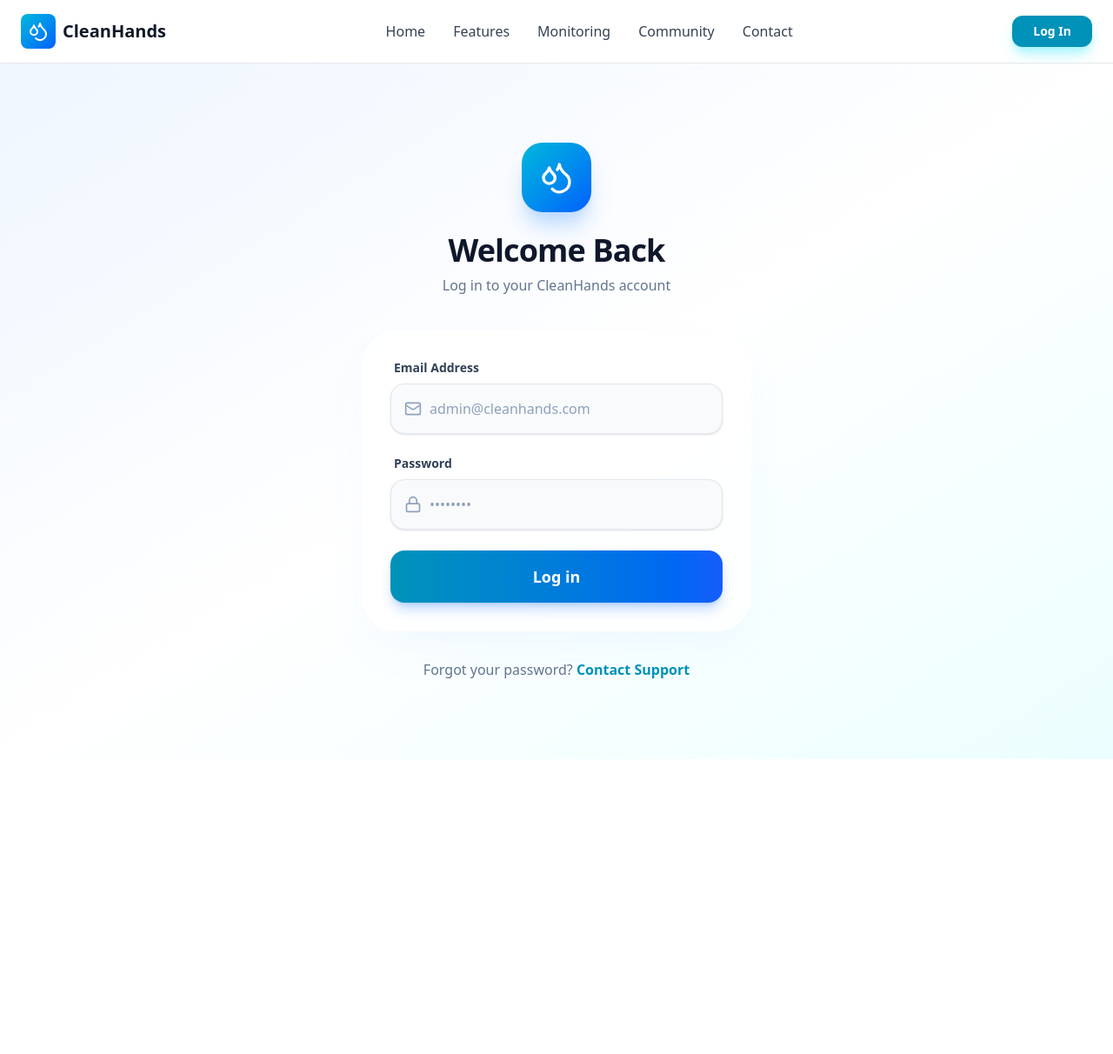
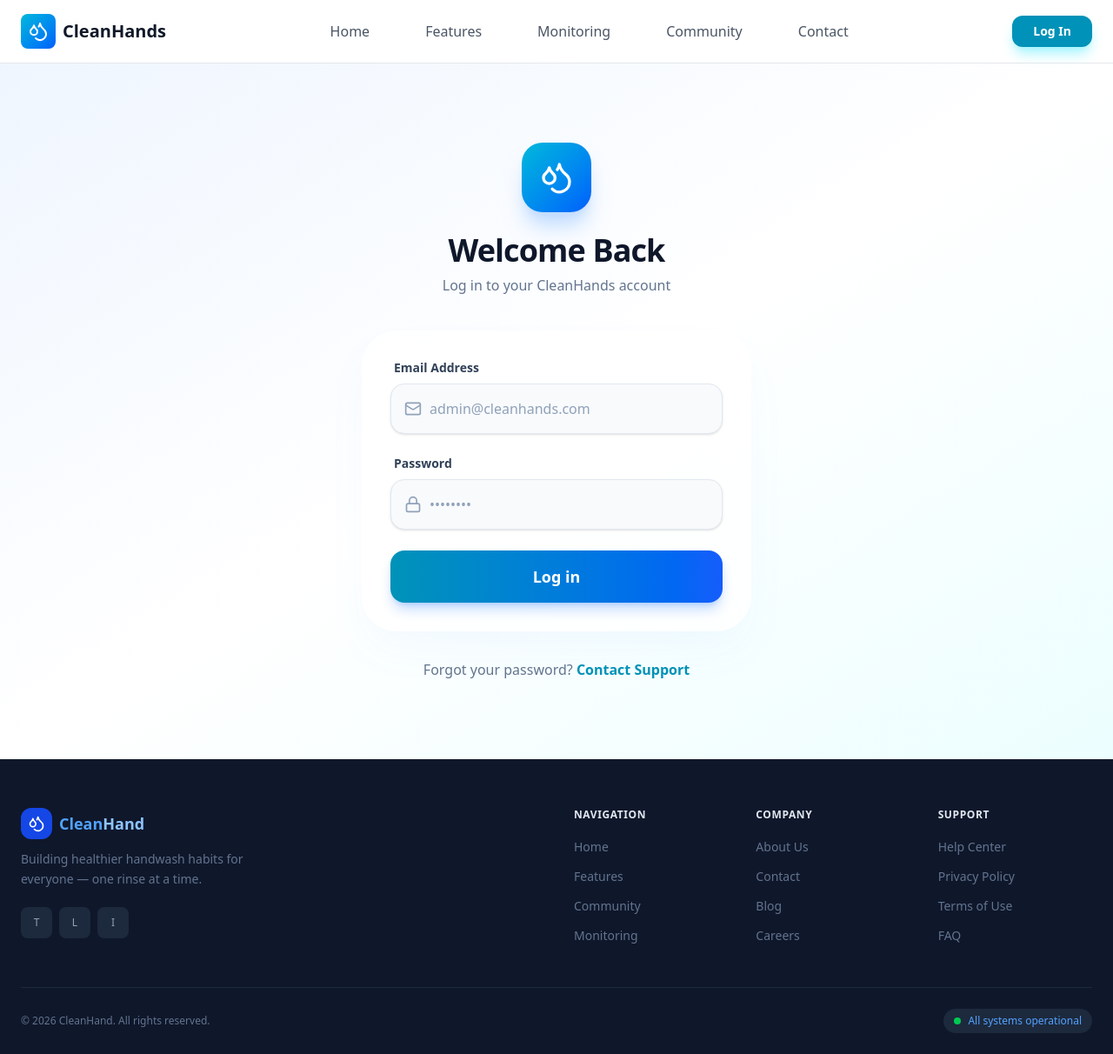
Before and after one commit to Haritha-Pawan/Handwash-Plus, a Next.js app in the folder Frontend/my-app/: page /login in a window 1280 px wide. Shown: the whole page at 87% size. Before the commit the page ends 873 px from the top, so only its background shows below. Built offline with nearby package versions, Linux system fonts and the light colour scheme.

Commit message:
create footer

```diff
--- /dev/null
+++ b/Frontend/my-app/app/components/Footer.jsx
@@ -0,0 +1,83 @@
+import Link from "next/link";
+import { Droplets } from "lucide-react";
+
+const footerLinks = {
+  Navigation: ["Home", "Features", "Community", "Monitoring"],
+  Company: ["About Us", "Contact", "Blog", "Careers"],
+  Support: ["Help Center", "Privacy Policy", "Terms of Use", "FAQ"],
+
+};
+
+export default function Footer() {
+  return (
+    <footer className="bg-slate-900 text-slate-400">
+      <div className="max-w-7xl mx-auto px-6 pt-14 pb-6">
+
+        {/* Top grid */}
+       <div className="grid grid-cols-2 gap-10 mb-12">  {/* 2 col: left brand, right links */}
+
+  {/* LEFT — Brand */}
+  <div>
+    <Link href="/" className="flex items-center gap-2 mb-3">
+      <div className="w-9 h-9 bg-blue-700 rounded-xl flex items-center justify-center">
+        <Droplets className="w-5 h-5 text-white" />
+      </div>
+      <span className="text-lg font-bold text-blue-400">
+        Clean<span className="text-blue-300">Hand</span>
+      </span>
+    </Link>
+    <p className="text-sm text-slate-500 leading-relaxed max-w-[260px]">
+      Building healthier handwash habits for everyone — one rinse at a time.
+    </p>
+    <div className="flex gap-2 mt-5">
+      {["Twitter", "LinkedIn", "Instagram"].map((s) => (
+        <button
+          key={s}
+          className="w-9 h-9 rounded-lg bg-slate-800 hover:bg-blue-700 flex items-center justify-center transition-colors"
+          aria-label={s}
+        >
+          <span className="text-xs text-slate-400">{s[0]}</span>
+        </button>
+      ))}
+    </div>
+  </div>
+
+  {/* RIGHT — Link columns */}
+  <div className="grid grid-cols-3 gap-8">
+    {Object.entries(footerLinks).map(([title, items]) => (
+      <div key={title}>
+        <h4 className="text-xs font-semibold uppercase tracking-wider text-slate-200 mb-4">
+          {title}
+        </h4>
+        <ul className="space-y-2.5">
+          {items.map((item) => (
+            <li key={item}>
+              <Link
+                href={`/${item.toLowerCase().replace(" ", "-")}`}
+                className="text-sm text-slate-500 hover:text-blue-400 transition-colors"
+              >
+                {item}
+              </Link>
+            </li>
+          ))}
+        </ul>
+      </div>
+    ))}
+  </div>
+
+</div>
+
+        {/* Bottom bar */}
+        <div className="border-t border-slate-800 pt-6 flex items-center justify-between">
+          <p className="text-xs text-slate-500">
+            © {new Date().getFullYear()} CleanHand. All rights reserved.
+          </p>
+          <span className="flex items-center gap-2 text-xs text-blue-400 bg-slate-800 px-3 py-1.5 rounded-full">
+            <span className="w-2 h-2 rounded-full bg-green-500 inline-block" />
+            All systems operational
+          </span>
+        </div>
+      </div>
+    </footer>
+  );
+}
--- a/Frontend/my-app/app/components/Navbar.tsx
+++ b/Frontend/my-app/app/components/Navbar.tsx
@@ -38,14 +38,14 @@ export function Navbar() {
           </div>
 
           <div className="hidden md:flex items-center gap-8">
-            <a href="/" className="text-gray-700 hover:text-cyan-600 transition-colors">Home</a>
-            <a href="#" className="text-gray-700 hover:text-cyan-600 transition-colors">Features</a>
-            <a href="#" className="text-gray-700 hover:text-cyan-600 transition-colors">Monitoring</a>
-            <a href="/community" className="text-gray-700 hover:text-cyan-600 transition-colors">Community</a>
+            <a href="/" className="text-md font-medium text-gray-600 px-4 py-2 rounded-lg hover:bg-blue-50 hover:text-blue-700 transition-colors">Home</a>
+            <a href="#" className="text-md font-medium text-gray-600 px-4 py-2 rounded-lg hover:bg-blue-50 hover:text-blue-700 transition-colors">Features</a>
+            <a href="#" className="text-md font-medium text-gray-600 px-4 py-2 rounded-lg hover:bg-blue-50 hover:text-blue-700 transition-colors">Monitoring</a>
+            <a href="/community" className="text-md font-medium text-gray-600 px-4 py-2 rounded-lg hover:bg-blue-50 hover:text-blue-700 transition-colors">Community</a>
             {user?.role === "superAdmin" && (
               <a href="/dashboard" className="text-cyan-600 font-bold hover:text-cyan-700 transition-colors">Dashboard</a>
             )}
-            <a href="#" className="text-gray-700 hover:text-cyan-600 transition-colors">Contact</a>
+            <a href="#" className="text-md font-medium text-gray-600 px-4 py-2 rounded-lg hover:bg-blue-50 hover:text-blue-700 transition-colors">Contact</a>
           </div>
 
           <div className="flex items-center gap-4">
--- a/Frontend/my-app/app/components/common/Navbar.jsx
+++ /dev/null
@@ -1,50 +0,0 @@
-"use client";
-
-import Link from "next/link";
-import { Droplets } from "lucide-react";
-import { Button } from "../ui/button";
-
-export function Navbar() {
-  return (
-    <nav className="bg-white/80 backdrop-blur-sm border-b border-gray-200 sticky top-0 z-50">
-      <div className="max-w-7xl mx-auto px-6 py-4">
-        <div className="flex items-center justify-between">
-
-          {/* Logo */}
-          <Link href="/" className="flex items-center gap-2">
-            <div className="w-10 h-10 bg-gradient-to-br from-cyan-500 to-blue-600 rounded-lg flex items-center justify-center">
-              <Droplets className="w-6 h-6 text-white" />
-            </div>
-            <span className="text-xl font-bold text-gray-900">CleanHands</span>
-          </Link>
-
-          {/* Navigation Links */}
-          <div className="hidden md:flex items-center gap-8">
-            <Link href="/" className="text-gray-700 hover:text-cyan-600">Home</Link>
-            <Link href="/features" className="text-gray-700 hover:text-cyan-600">Features</Link>
-            <Link href="/monitoring" className="text-gray-700 hover:text-cyan-600">Monitoring</Link>
-            <Link href="/community" className="text-gray-700 hover:text-cyan-600">Community</Link>
-            <Link href="/dashbord" className="text-gray-700 hover:text-cyan-600">Dashboard</Link>
-            <Link href="/contact" className="text-gray-700 hover:text-cyan-600">Contact</Link>
-          </div>
-
-          {/* Button */}
-
-          <div className="flex gap-4">
-            <Link href="/auth/login">
-          <Button className="hidden md:inline-block border border-cyan-600 bg-white px-6 py-2 rounded-full 0">
-            Login
-          </Button>
-          </Link>
-          <Link href="/auth/register">
-          <Button className="hidden md:inline-block bg-cyan-600 text-white px-6 py-2 rounded-full hover:bg-cyan-700">
-            register
-          </Button>
-          </Link>
-          </div>
-
-        </div>
-      </div>
-    </nav>
-  );
-}
--- a/Frontend/my-app/app/layout.js
+++ b/Frontend/my-app/app/layout.js
@@ -1,5 +1,6 @@
 import './globals.css'
 import { Navbar } from "./components/Navbar";
+import Footer from "./components/Footer";
 import { ReactQueryProvider } from "./src/modules/super-admin/provider/ReactQueryProvider";
 
 
@@ -11,6 +12,7 @@ export default function RootLayout({ children }) {
           <Navbar />
           {children}
         </ReactQueryProvider>
+        <Footer />
       </body>
     </html>
   );
```
